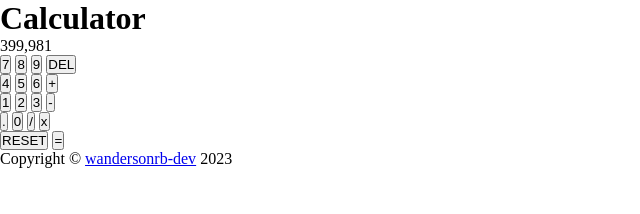
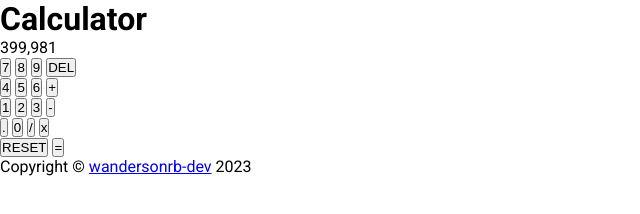
Before and after one commit to wandersonrb-dev/odin-calculator, a plain HTML site: page index.html in a window 1280 px wide. Shown: the whole page, without its empty margins (0-640 px from the left). Drawn offline with Linux system fonts and the light colour scheme.

Commit message:
Define Roboto as the font family

```diff
--- a/style.css
+++ b/style.css
@@ -1,5 +1,11 @@
+@import url('https://fonts.googleapis.com/css2?family=Roboto:ital,wght@0,400;0,700;1,400;1,700&display=swap');
+
 * {
   box-sizing: border-box;
   margin: 0;
   padding: 0;
 }
+
+html {
+  font-family: "Roboto", sans-serif;
+}
```
